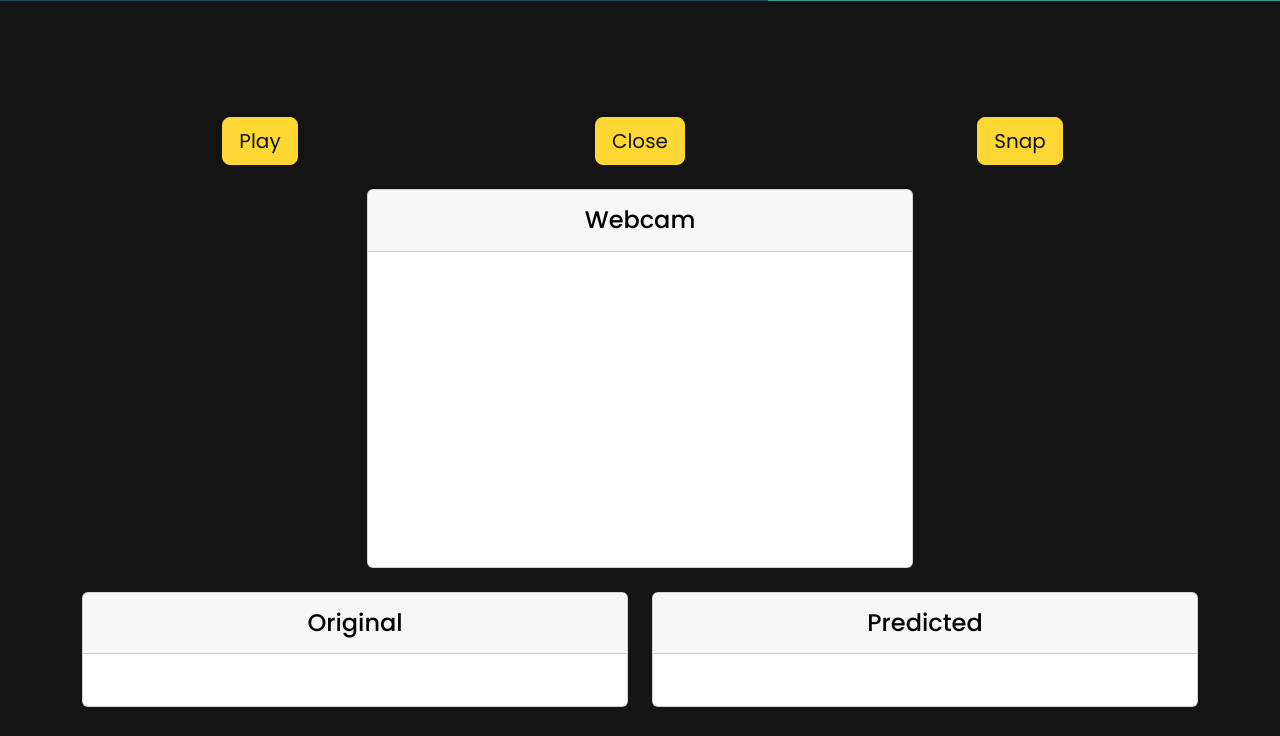
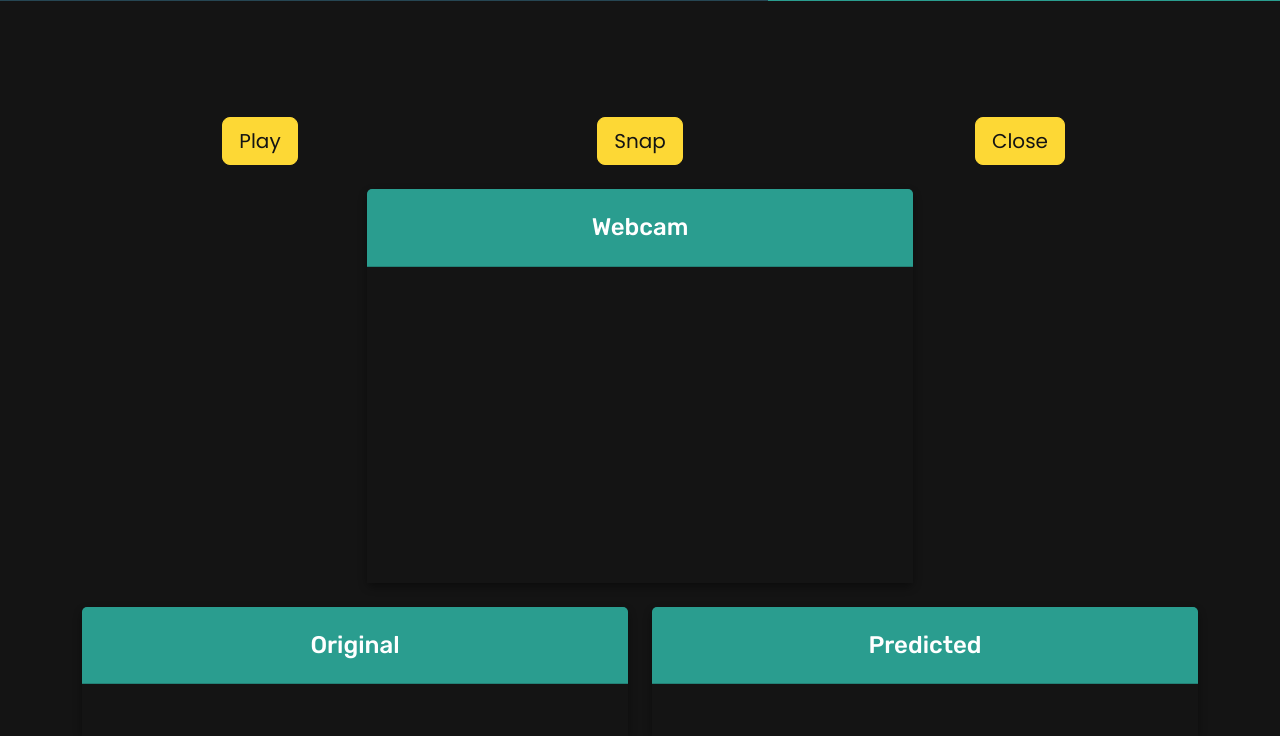
Before and after one commit to aryanace1/EmotionDetector, a Flask app: page / in a window 1280 px wide. Shown: the part 516-1252 px from the top of the page. Before the commit the page ends 1223 px from the top, so only its background shows below. Run offline with Flask 3, Linux system fonts and the light colour scheme.

Commit message:
Style cards

```diff
--- a/static/css/index.css
+++ b/static/css/index.css
@@ -107,6 +107,24 @@ body {
   color: var(--yellow);
 }
 
+.card {
+  background-color: var(--c1);
+  border: none;
+  box-shadow: 0px 4px 8px rgba(0, 0, 0, 0.4);
+}
+
+.card-header {
+  background-color: var(--c2);
+  color: white;
+  font-family: "Rubik", sans-serif;
+  font-size: 1.2rem;
+  padding: 1rem;
+}
+
+.card-body {
+  background-color: var(--dark);
+}
+
 #videoElement {
   width: 100%;
   height: auto;
--- a/templates/index.html
+++ b/templates/index.html
@@ -66,13 +66,13 @@
           </button>
         </div>
         <div class="col-md-4 col-sm-6 text-center">
-          <button class="btn btn-lg btn-pink" onclick="stopWebcam()">
-            Close
+          <button class="btn btn-lg btn-pink" onclick="takeSnapshot()">
+            Snap
           </button>
         </div>
         <div class="col-md-4 col-sm-6 text-center">
-          <button class="btn btn-lg btn-pink" onclick="takeSnapshot()">
-            Snap
+          <button class="btn btn-lg btn-pink" onclick="stopWebcam()">
+            Close
           </button>
         </div>
       </div>
```
